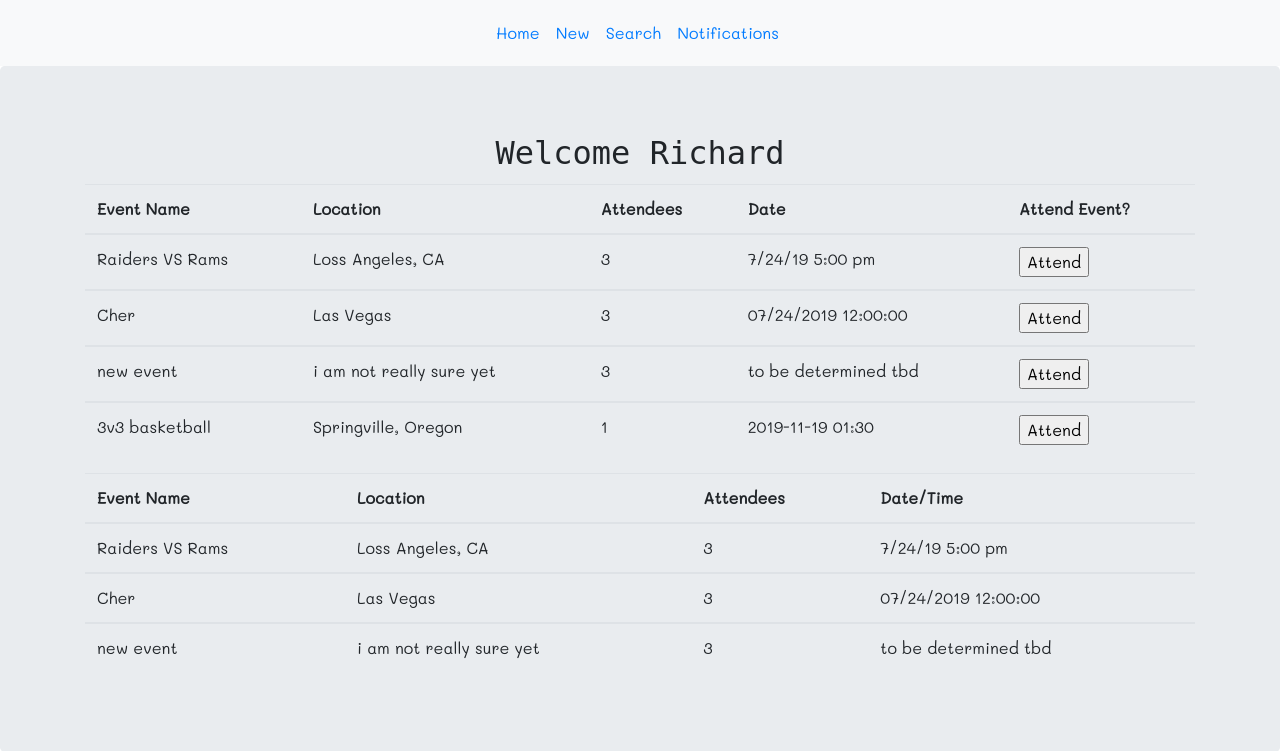
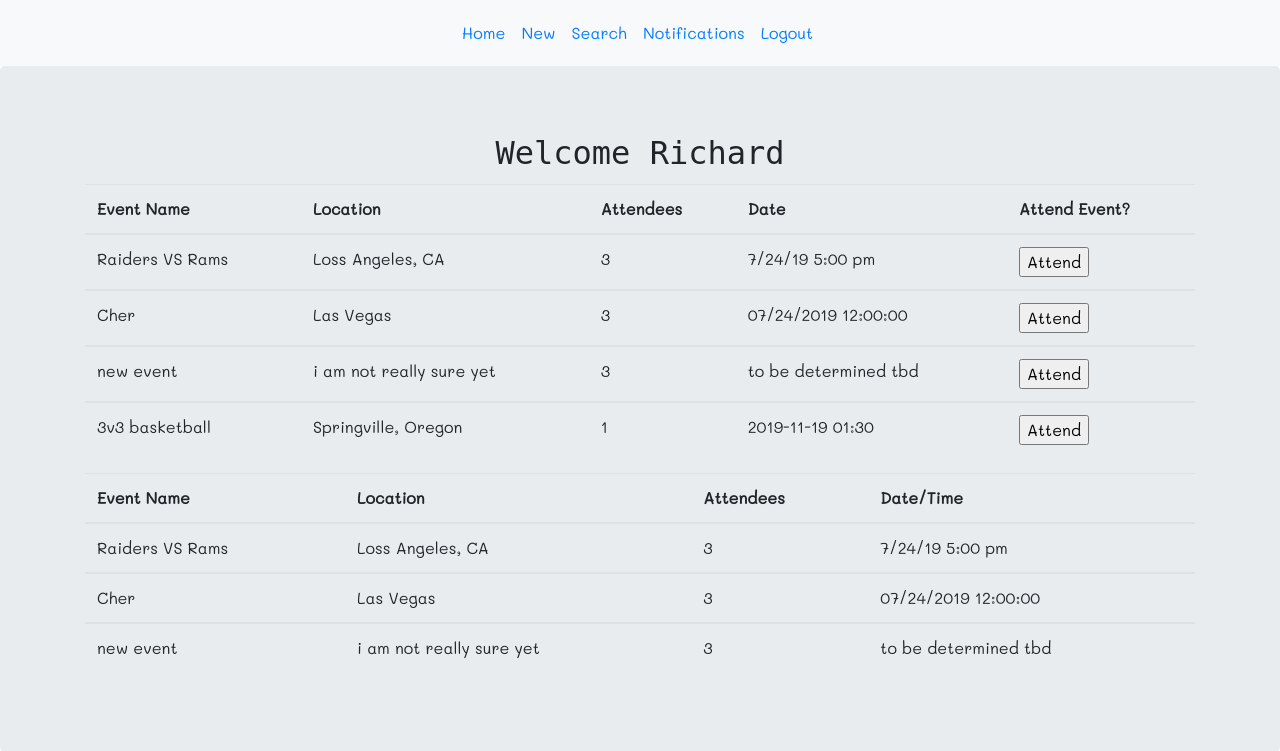
Before and after one commit to codingdojo-pna-july-2019/Courtney_Richard, a Flask app: page /homepage in a window 1280 px wide. Shown: the top 751 px of the page. Run offline with Flask 2, Linux system fonts and the light colour scheme; a user stored in the database is signed in; data comes from the database, SQL or seed files in the repository; both versions use the stored data as it was after the commit; some libraries are stand-ins or nearby versions; some web fonts are replaced.

Commit message:
added logout button and added route to home button

```diff
--- a/routes.py
+++ b/routes.py
@@ -7,5 +7,5 @@ app.add_url_rule("/login", view_func=login, methods=["POST"])
 app.add_url_rule("/logout",view_func=logout)
 app.add_url_rule("/new",view_func=new)
 app.add_url_rule("/addnew", view_func=addnew, methods=["POST"])
-app.add_url_rule("/homepage", view_func=homepage )
+app.add_url_rule("/homepage", view_func=homepage)
 app.add_url_rule("/new_attendee", view_func=new_attendee, methods=["POST"])
--- a/templates/add_new_event_page.html
+++ b/templates/add_new_event_page.html
@@ -12,7 +12,7 @@
     <nav class="navbar navbar-expand-sm bg-light justify-content-center">
         <ul class="navbar-nav">
             <li class="nav-item">
-                <a class="nav-link" href="#">Home</a>
+                <a class="nav-link" href="/homepage">Home</a>
             </li>
             <li class="nav-item">
                 <a class="nav-link" href="/new">New</a>
@@ -22,6 +22,9 @@
             </li>
             <li class="nav-item">
                 <a class="nav-link" href="#">Notifications</a>
+            </li>
+            <li class="nav-item">
+                <a class="nav-link" href="/logout">Logout</a>
             </li>
         </ul>
     </nav>
--- a/templates/user_home_page.html
+++ b/templates/user_home_page.html
@@ -16,7 +16,7 @@
     <nav class="navbar navbar-expand-sm bg-light justify-content-center">
         <ul class="navbar-nav">
             <li class="nav-item">
-                <a class="nav-link" href="#">Home</a>
+                <a class="nav-link" href="/homepage">Home</a>
             </li>
             <li class="nav-item">
                 <a class="nav-link" href="/new">New</a>
@@ -26,6 +26,9 @@
             </li>
             <li class="nav-item">
                 <a class="nav-link" href="#">Notifications</a>
+            </li>
+            <li class="nav-item">
+                <a class="nav-link" href="/logout">Logout</a>
             </li>
         </ul>
     </nav>
```
Also changed, not shown: CandR.db.
